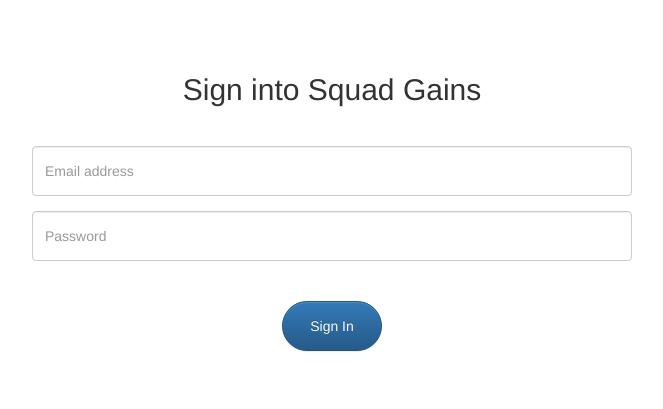
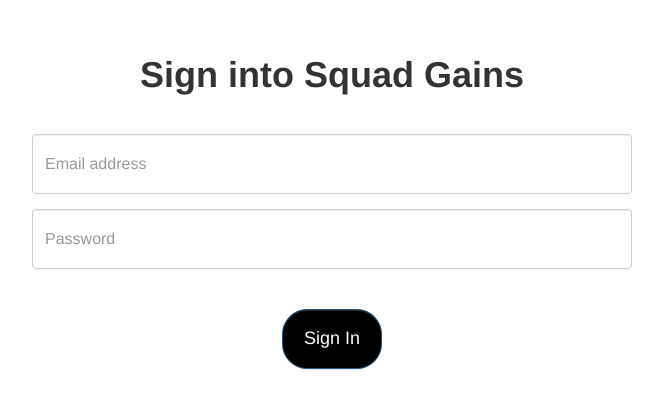
Before and after one commit to g3wanghc/wealthsimple_hack, a React app in the folder wealthsimple_app/: page / in a window 1280 px wide. Shown: the part 173-582 px from the top of the page, without its empty margins (308-971 px from the left). Built offline with nearby package versions, Linux system fonts and the light colour scheme.

Commit message:
better login and logo

```diff
--- a/wealthsimple_app/public/index.html
+++ b/wealthsimple_app/public/index.html
@@ -19,7 +19,7 @@
       work correctly both with client-side routing and a non-root public URL.
       Learn how to configure a non-root public URL by running `npm run build`.
     -->
-    <title>React App</title>
+    <title>Squad Gains | Team Investing</title>
   </head>
   <body>
     <noscript>
--- a/wealthsimple_app/src/login.js
+++ b/wealthsimple_app/src/login.js
@@ -32,14 +32,15 @@
     return (
       <div class="pageContainer">
         <div class="loginContainer">
-          <h2
+          <h1
             style={{
+                fontWeight: 'bold',
                 textAlign: 'center',
                 marginBottom: '40px'
             }}
           >
             Sign into Squad Gains
-          </h2>
+          </h1>
           <div id="loginForm">
             <form>
               <FormGroup controlId="formUsername">
@@ -49,7 +50,8 @@
                 placeholder="Email address"
                 onChange={this.setUsername}
                 style={{
-                  height: '50px',
+                  fontSize: '16px',
+                  height: '60px',
                 }}
               />
               </FormGroup>
@@ -60,7 +62,8 @@
                 placeholder="Password"
                 onChange={this.setPassword}
                 style={{
-                  height: '50px',
+                  fontSize: '16px',
+                  height: '60px',
                 }}
               />
               </FormGroup>
@@ -68,10 +71,13 @@
             <Button onClick={this.userLogin}
               style={{
                 width: '100px',
-                height: '50px',
+                height: '60px',
                 marginTop: '25px',
                 marginLeft: '250px',
-                borderRadius: '25px'
+                borderRadius: '25px',
+                fontSize: '18px',
+                backgroundImage: 'none',
+                backgroundColor: 'black',
               }}
               bsStyle="primary"
             >
```
Also changed, not shown: wealthsimple_app/public/acronym.png (added), wealthsimple_app/public/favicon.ico, wealthsimple_app/public/logo.png (added), wealthsimple_app/public/manifest.json.
